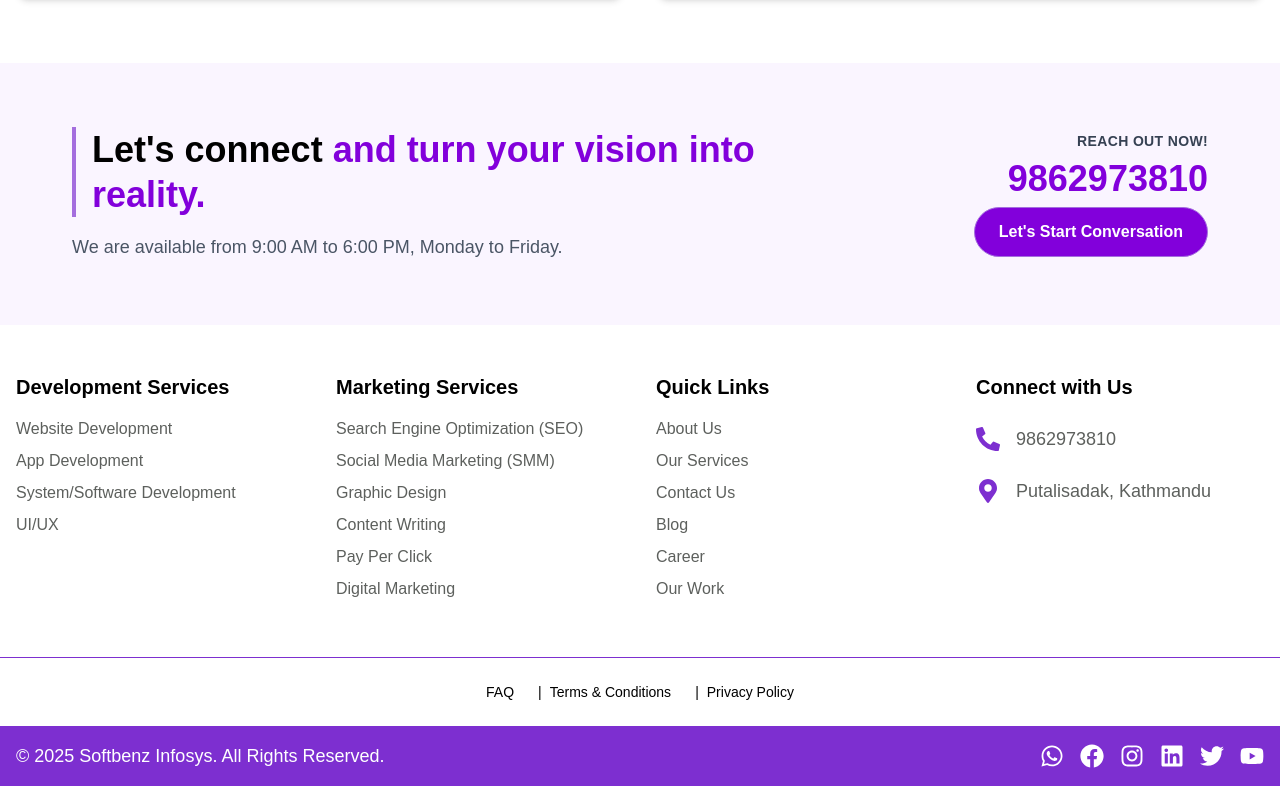
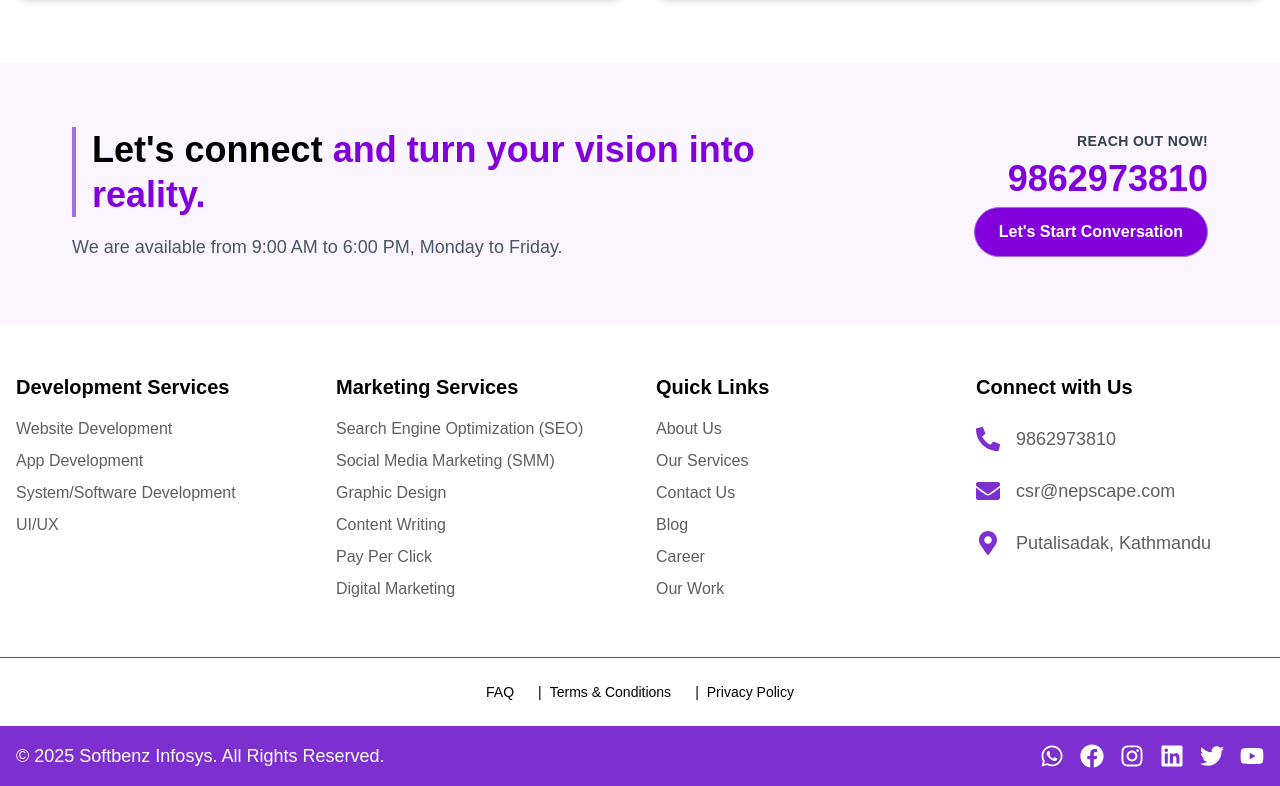
Before and after one commit to shashankneupane0427/Nepscape, a Next.js app: page /home in a window 1280 px wide. Shown: the part 5519-6305 px from the top of the page. Built offline with nearby package versions, Linux system fonts and the light colour scheme.

Commit message:
feat: add email contact link to Footer component for improved accessibility

```diff
--- a/components/Footer.tsx
+++ b/components/Footer.tsx
@@ -105,6 +105,12 @@ const Footer: React.FC = () => {
                   <a href="tel:+9862973810" className="text-[#5d605d] hover:text-[#7d2fd0] hover:underline">9862973810</a>
                 </li>
                 <li className="flex items-center text-lg text-[#5d605d] justify-center sm:justify-start">
+  <FaEnvelope className="mr-4 text-[#7d2fd0] text-2xl" />
+  <a href="mailto:csr@nepscape.com" className="text-[#5d605d] hover:text-[#7d2fd0] hover:underline">
+    csr@nepscape.com
+  </a>
+</li>
+                <li className="flex items-center text-lg text-[#5d605d] justify-center sm:justify-start">
                   <FaMapMarkerAlt className="mr-4 text-[#7d2fd0] text-2xl" /> Putalisadak, Kathmandu
                 </li>
               </ul>
```
